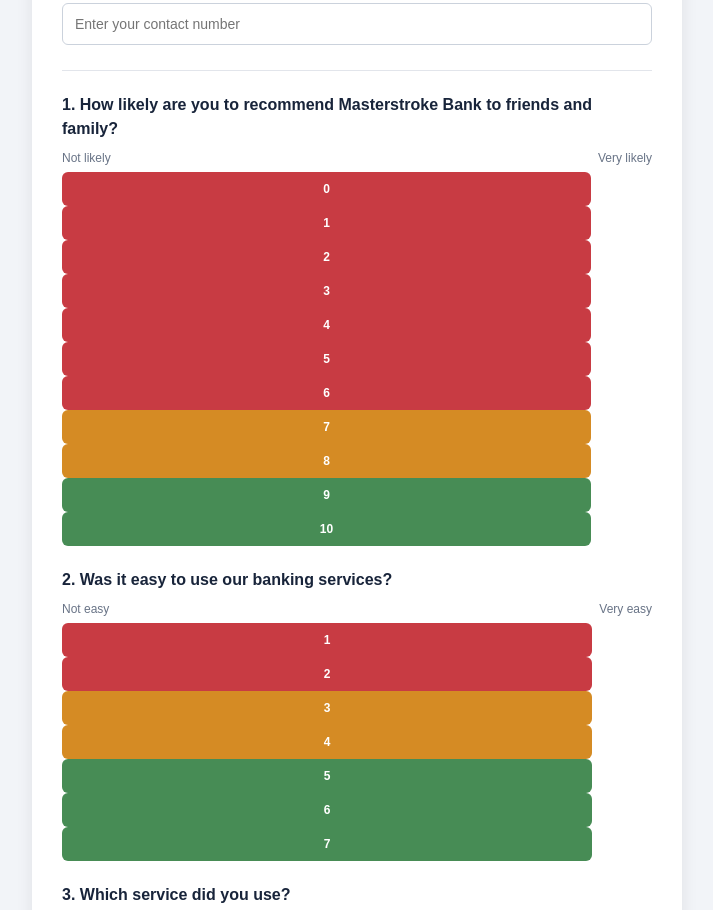
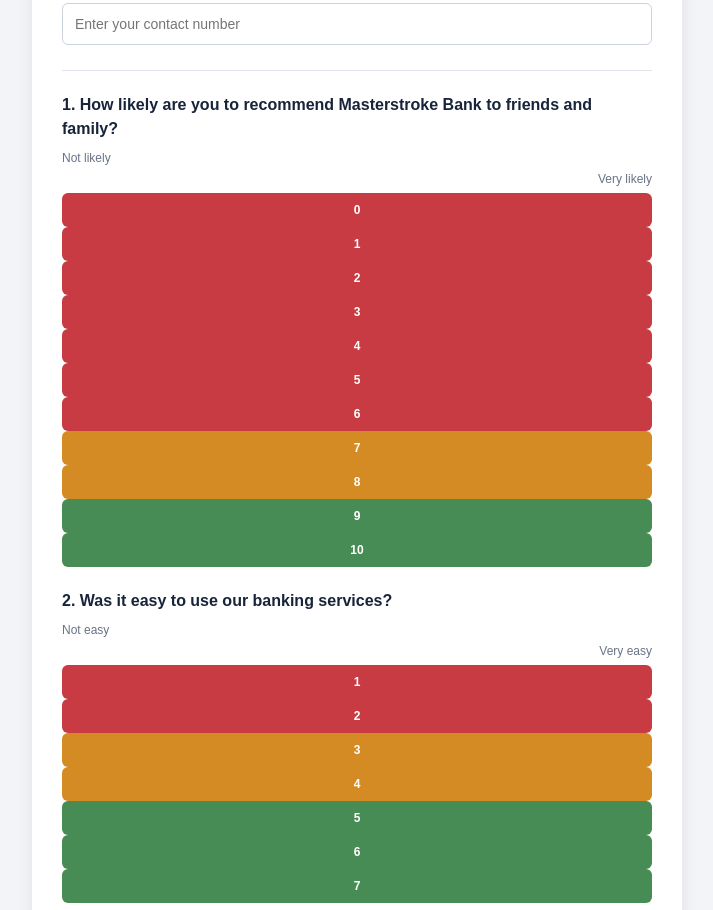
Before and after one commit to aspro74/masterstroke-bank, a plain HTML site: page index.html in a window 1280 px wide. Shown: the part 556-1466 px from the top of the page, without its empty margins (283-996 px from the left). Drawn offline with Linux system fonts and the light colour scheme.

Commit message:
Update style.css

```diff
--- a/style.css
+++ b/style.css
@@ -101,11 +101,12 @@ hr {
     margin-top: 25px;
 }
 
+
 /* RATING LAYOUT */
 
 .number-rating {
-    display: grid;
-    grid-template-columns: 1fr;
+    display: flex;
+    flex-direction: column;
     gap: 7px;
     margin-top: 10px;
 }
@@ -115,23 +116,18 @@ hr {
     color: #687386;
 }
 
-.number-rating {
-    position: relative;
-}
-
 .number-rating .rating-label:first-child {
-    grid-row: 1;
-    justify-self: start;
+    order: 1;
+    align-self: flex-start;
 }
 
 .number-rating .rating-label:last-child {
-    grid-row: 1;
-    justify-self: end;
+    order: 2;
+    align-self: flex-end;
 }
 
 .number-rating .number-buttons {
-    grid-row: 2;
-    grid-column: 1;
+    order: 3;
 }
 /* RATING BUTTONS */
 
```
